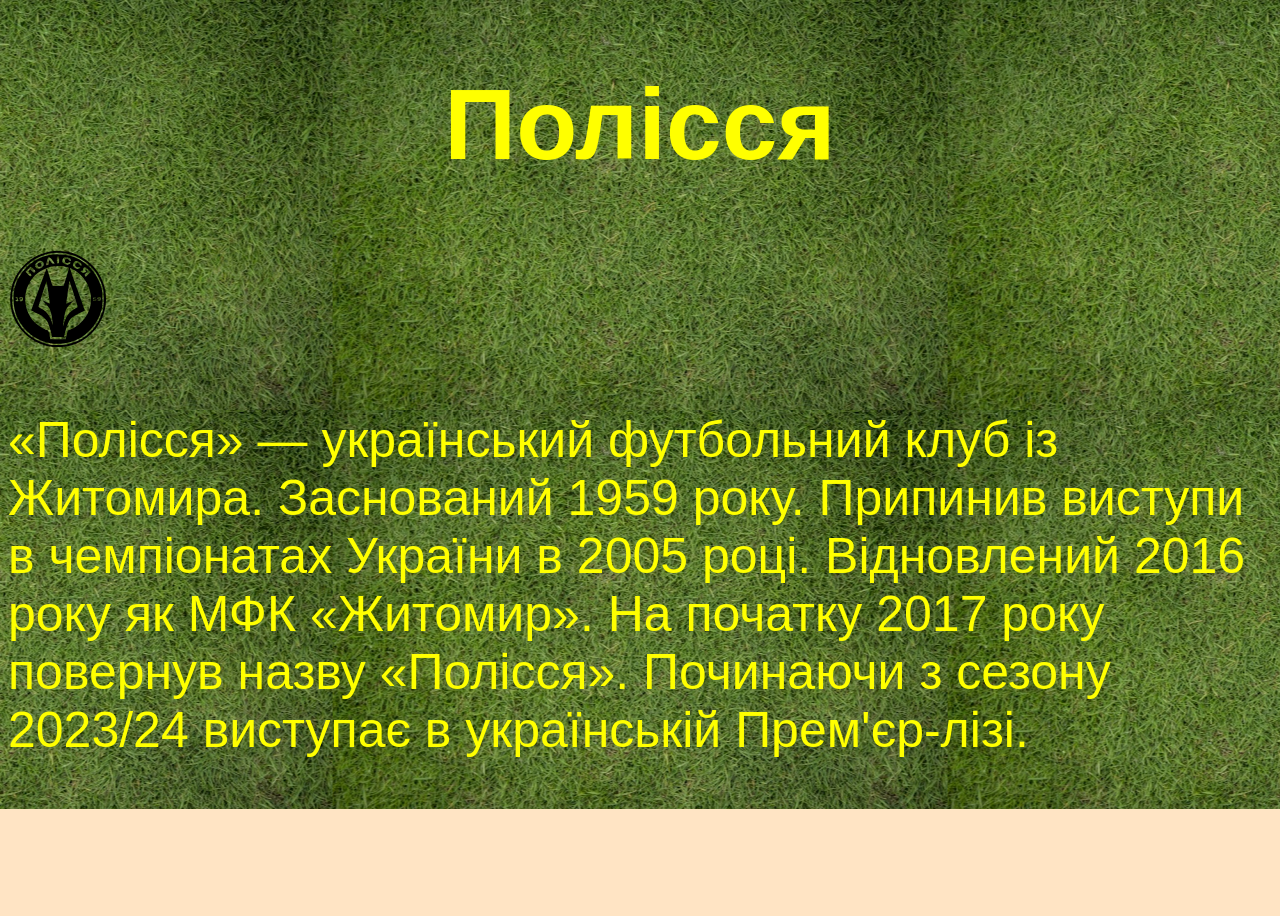
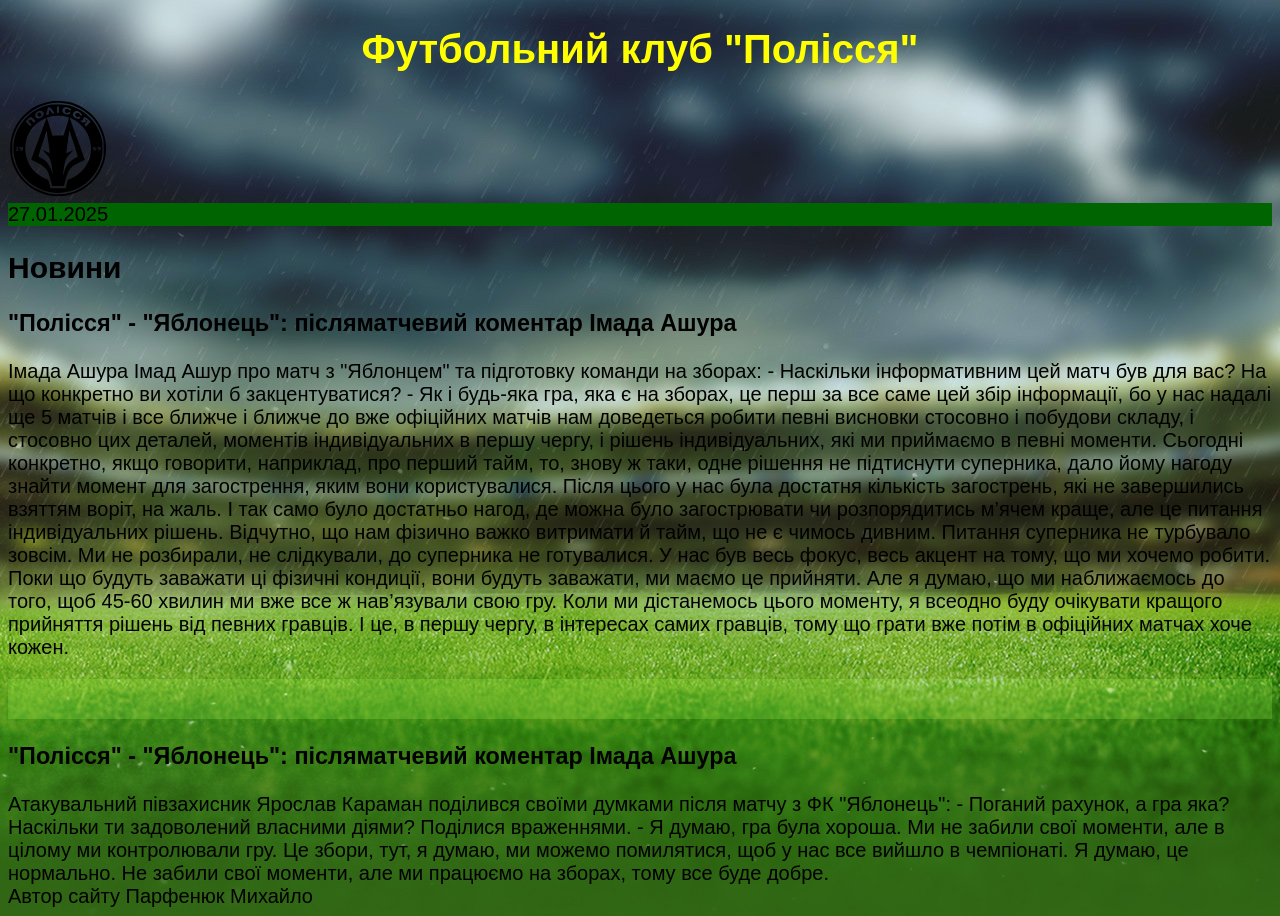
Before and after one commit to parfenyukmisha/04_fc_polissya, a plain HTML site: page index.html in a window 1280 px wide. Before the commit the page ends 809 px from the top, so only its background shows below. Drawn offline with Linux system fonts and the light colour scheme.

Commit message:
початок оформлення сайта

```diff
--- a/index.html
+++ b/index.html
@@ -1,17 +1,72 @@
 <!DOCTYPE html>
 <html lang="ua">
+
   <head>
+    <meta charset="UTF-8" />
+    <meta name="viewsport" content="width-device-width, initial-scale=1.0" />
     <title>Парфенюк</title>
     <link rel="stylesheet" href="style.css" />
   </head>
 
-  <body></body>
-  <h1>Полісся</h1>
-  <img src="img/завантаження.svg" alt="Лого Полісся" />
-  <p>
-    «Полісся» — український футбольний клуб із Житомира. Заснований 1959 року.
-    Припинив виступи в чемпіонатах України в 2005 році. Відновлений 2016 року як
-    МФК «Житомир». На початку 2017 року повернув назву «Полісся». Починаючи з
-    сезону 2023/24 виступає в українській Прем'єр-лізі.
-  </p>
+  <body>
+    <header>
+      <h1>Футбольний клуб "Полісся"</h1>
+      <img src="img/завантаження.svg" alt="Лого Полісся" />
+    </header>
+
+    <main>
+        <section id = "highlights">27.01.2025</section>
+        <section id = "news">
+          <h2>Новини</h2>
+          <article>
+            <h3>"Полісся" - "Яблонець": післяматчевий коментар Імада Ашура </h3>
+              Імада Ашура Імад Ашур про
+              матч з "Яблонцем" та підготовку команди на зборах: - Наскільки
+              інформативним цей матч був для вас? На що конкретно ви хотіли б
+              закцентуватися? - Як і будь-яка гра, яка є на зборах, це перш за все саме
+              цей збір інформації, бо у нас надалі ще 5 матчів і все ближче і ближче до
+              вже офіційних матчів нам доведеться робити певні висновки стосовно і
+              побудови складу, і стосовно цих деталей, моментів індивідуальних в першу
+              чергу, і рішень індивідуальних, які ми приймаємо в певні моменти. Сьогодні
+              конкретно, якщо говорити, наприклад, про перший тайм, то, знову ж таки,
+              одне рішення не підтиснути суперника, дало йому нагоду знайти момент для
+              загострення, яким вони користувалися. Після цього у нас була достатня
+              кількість загострень, які не завершились взяттям воріт, на жаль. І так
+              само було достатньо нагод, де можна було загострювати чи розпорядитись
+              м’ячем краще, але це питання індивідуальних рішень. Відчутно, що нам
+              фізично важко витримати й тайм, що не є чимось дивним. Питання суперника
+              не турбувало зовсім. Ми не розбирали, не слідкували, до суперника не
+              готувалися. У нас був весь фокус, весь акцент на тому, що ми хочемо
+              робити. Поки що будуть заважати ці фізичні кондиції, вони будуть заважати,
+              ми маємо це прийняти. Але я думаю, що ми наближаємось до того, щоб 45-60
+              хвилин ми вже все ж нав’язували свою гру. Коли ми дістанемось цього
+              моменту, я всеодно буду очікувати кращого прийняття рішень від певних
+              гравців. І це, в першу чергу, в інтересах самих гравців, тому що грати вже
+              потім в офіційних матчах хоче кожен.</p>
+          </article>
+          <article>
+            <h3>"Полісся" - "Яблонець": післяматчевий коментар Імада Ашура </h3>
+            Атакувальний півзахисник Ярослав Караман поділився своїми думками після
+            матчу з ФК "Яблонець": - Поганий рахунок, а гра яка? Наскільки ти
+            задоволений власними діями? Поділися враженнями. - Я думаю, гра була
+            хороша. Ми не забили свої моменти, але в цілому ми контролювали гру. Це
+            збори, тут, я думаю, ми можемо помилятися, щоб у нас все вийшло в
+            чемпіонаті. Я думаю, це нормально. Не забили свої моменти, але ми працюємо
+            на зборах, тому все буде добре.
+          </article>
+
+
+        </section>
+        <section></section>
+        <section></section>
+        <section></section>
+        <section></section>
+        <section></section>
+    </main>
+
+    <footer>Автор сайту Парфенюк Михайло</footer>
+
+  </body>
+
+
 </html>
--- a/style.css
+++ b/style.css
@@ -1,9 +1,9 @@
 body {
     font-family: "Arial", sans-serif;
-    font-size: 50px;
-    color: yellow;
+    font-size: 20px;
+    color: rgb(0, 0, 0);
     /* background: bisque url("img/1.jpg") repeat 50% 0; */
-     background: bisque url("img/green-grass-background-1469431823q9Q.jpg") repeat 50% 0;
+     background: rgb(45, 103, 13) url("img/bg.jpg") no-repeat center top;
 }
 
 h1 {
@@ -11,6 +11,14 @@
     text-align: center;
 }
 
+p{
+    background-color:rgba(160, 241, 79, 0.24)   ;
+    padding: 20px;
+}
 img {
  width: 100px;
 }
+
+#highlights {
+    background-color: darkgreen;
+}
```
Also changed, not shown: img/bg.jpg (added).
